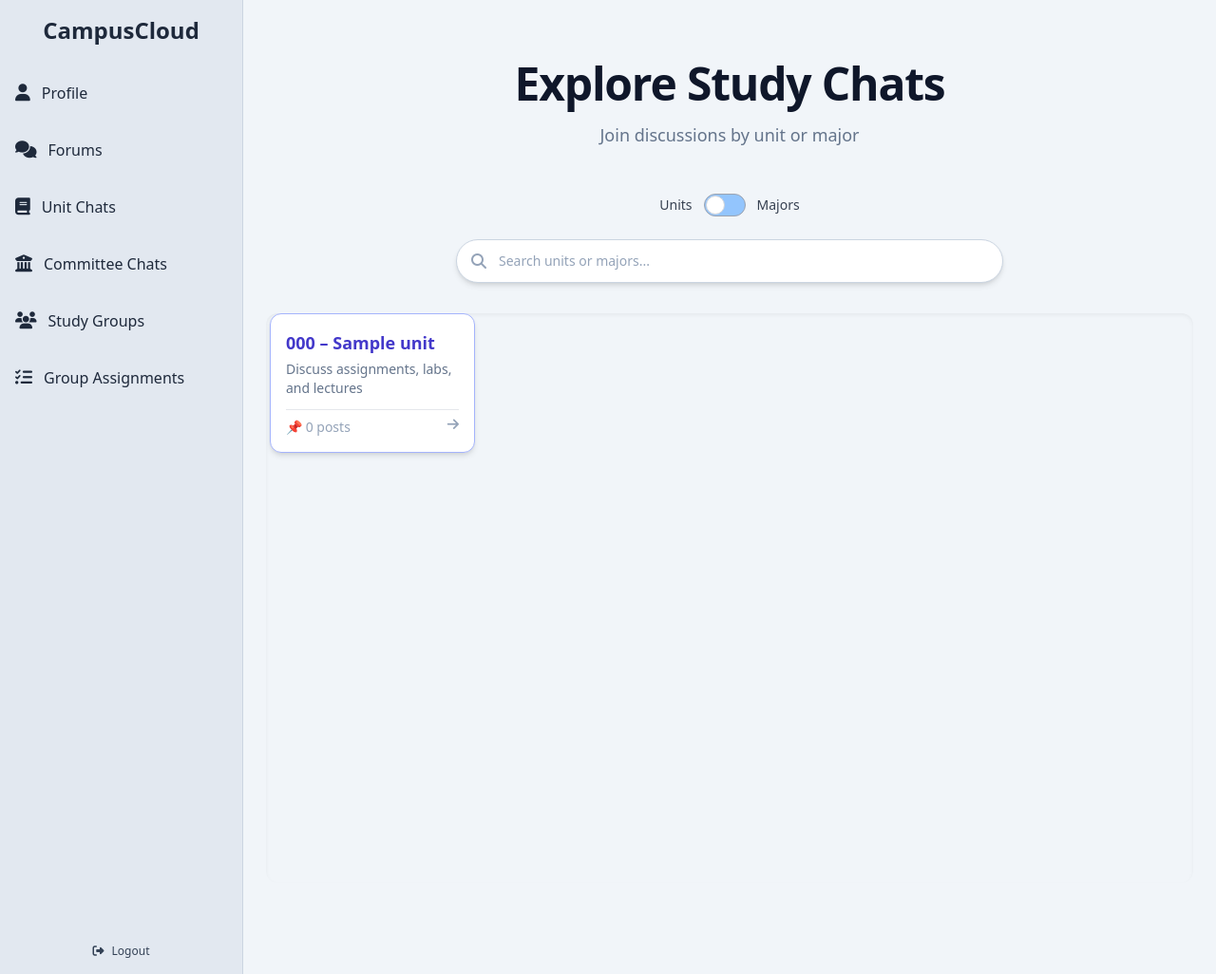
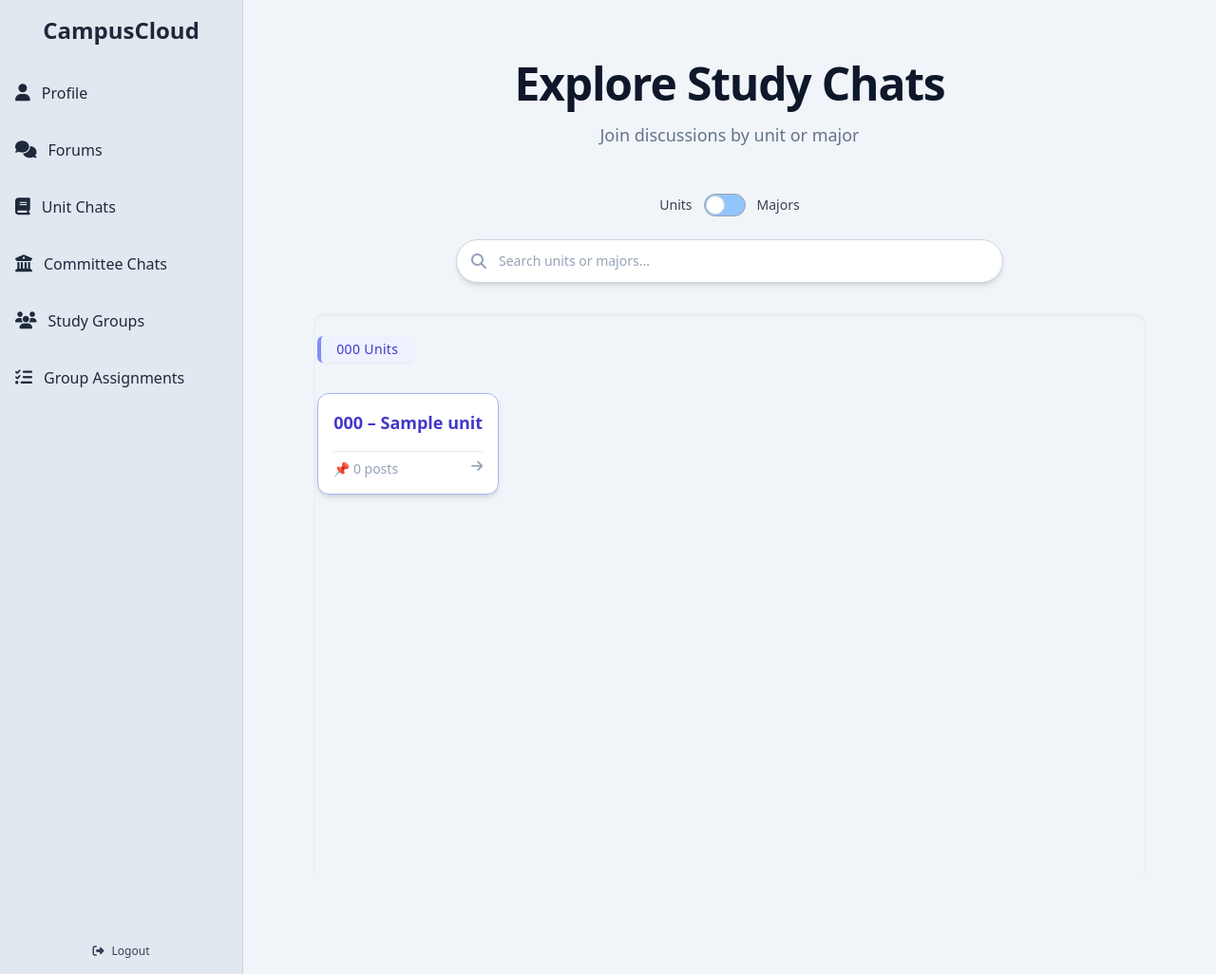
Before and after one commit to Jignesh6155/CampusCloud, a Python web app: template app/templates/units_chat.html in a window 1280 px wide. Shown: the whole page at 95% size. Run offline with Jinja, Linux system fonts and the light colour scheme; the template is opened without the code that fills it: most values are stand-ins (such as "Sample title", 1, 10 or a date in 2020); some libraries are stand-ins or nearby versions.

Commit message:
distuingihsed units my unit code on unti chat landing

```diff
--- a/app/templates/units_chat.html
+++ b/app/templates/units_chat.html
@@ -36,27 +36,58 @@
     </div>
   </div>
 
-    <!-- 📚 Units Section (Scrollable) -->
+  <!-- 📚 Units Section (Grouped & Scrollable) -->
   <div class="h-[600px] overflow-y-auto rounded-xl shadow-inner px-1 mb-8" id="unitScrollWindow">
     <div id="unitGrid" class="grid grid-cols-1 sm:grid-cols-2 lg:grid-cols-3 xl:grid-cols-4 gap-8 pr-2">
+
+      {% set base_colors = ['indigo', 'green', 'blue', 'purple', 'pink', 'yellow', 'orange', 'cyan', 'lime', 'amber', 'sky', 'fuchsia', 'rose', 'red', 'teal'] %}
+
+      {# Group units by 4-char prefix if possible, else fallback to 3 letters #}
+      {% set grouped_units = {} %}
       {% for unit in units %}
-        <a href="/units/{{ unit['UNIT CODE'] | upper }}" class="group bg-white border border-indigo-300 rounded-xl p-4 shadow-md hover:shadow-lg hover:border-indigo-500 hover:bg-indigo-50">
+        {% set code = unit['UNIT CODE'] | upper %}
+        {% if code[3] is defined and code[3].isalpha() %}
+          {% set prefix = code[:4] %}
+        {% else %}
+          {% set prefix = code[:3] %}
+        {% endif %}
+        {% if prefix not in grouped_units %}
+          {% set _ = grouped_units.update({prefix: []}) %}
+        {% endif %}
+        {% set _ = grouped_units[prefix].append(unit) %}
+      {% endfor %}
+
+      {% set sorted_prefixes = grouped_units.keys() | list | sort %}
+      {% for i in range(sorted_prefixes | length) %}
+        {% set prefix = sorted_prefixes[i] %}
+        {% set color = base_colors[i % base_colors | length] %}
+        {% set unit_list = grouped_units[prefix] %}
+        <div class="col-span-full mt-6">
+          <div class="inline-block bg-{{ color }}-50 border-l-4 border-{{ color }}-400 text-{{ color }}-700 px-4 py-1 rounded-md shadow-sm text-sm font-medium tracking-wide">
+            {{ prefix }} Units
+          </div>
+        </div>
+        {% for unit in unit_list %}
+          <a href="/units/{{ unit['UNIT CODE'] | upper }}"
+             class="group bg-white border border-{{ color }}-300 rounded-xl p-4 shadow-md hover:shadow-lg hover:border-{{ color }}-500 hover:bg-{{ color }}-50 transition">
             <div class="flex flex-col justify-between h-full space-y-3">
               <div>
-              <h2 class="text-lg font-semibold text-indigo-700 group-hover:text-indigo-800">
+                <h2 class="text-lg font-semibold text-{{ color }}-700 group-hover:text-{{ color }}-800">
                   {{ unit['UNIT CODE'] | upper }} – {{ unit['UNIT NAME'] }}
                 </h2>
-              <p class="text-sm text-slate-500 mt-1">Discuss assignments, labs, and lectures</p>
+                <p class="text-sm text-slate-500 mt-1"></p>
               </div>
               <div class="flex justify-between text-sm text-slate-400 border-t pt-2">
                 <span>📌 0 posts</span>
-              <i class="fas fa-arrow-right group-hover:text-indigo-500 transition"></i>
+                <i class="fas fa-arrow-right group-hover:text-{{ color }}-500 transition"></i>
               </div>
             </div>
           </a>
+        {% endfor %}
       {% else %}
         <p class="text-center text-slate-500 col-span-full">No units found for your university.</p>
       {% endfor %}
+
     </div>
   </div>
 
@@ -74,7 +105,6 @@
         </div>
       </div>
     </a>
-    <!-- Add more majors here if needed -->
   </div>
 </div>
 
```
Also changed, not shown: migrations/versions/e4efc1f60596_add_threaded_replies_to_unitmessage.py (added, +34 -0 lines). Lines whose indentation alone changed are shown as unchanged.
